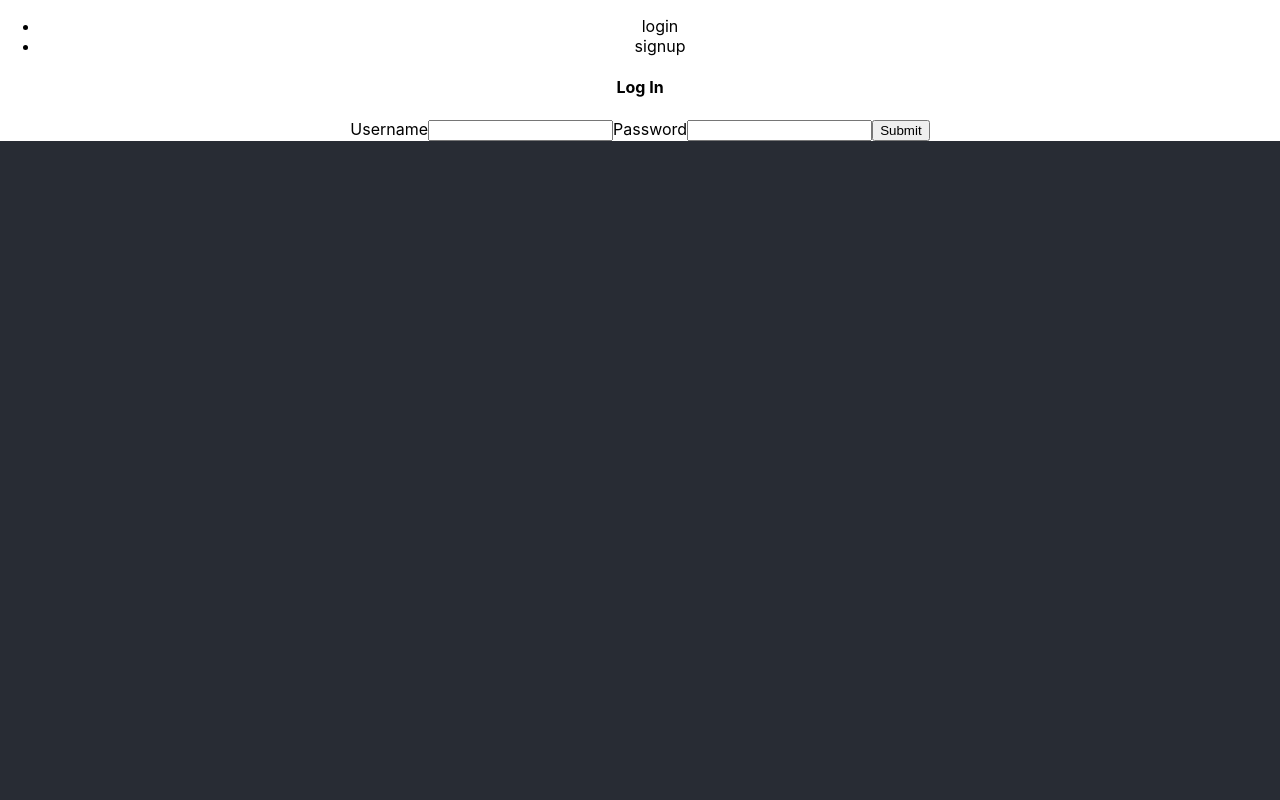
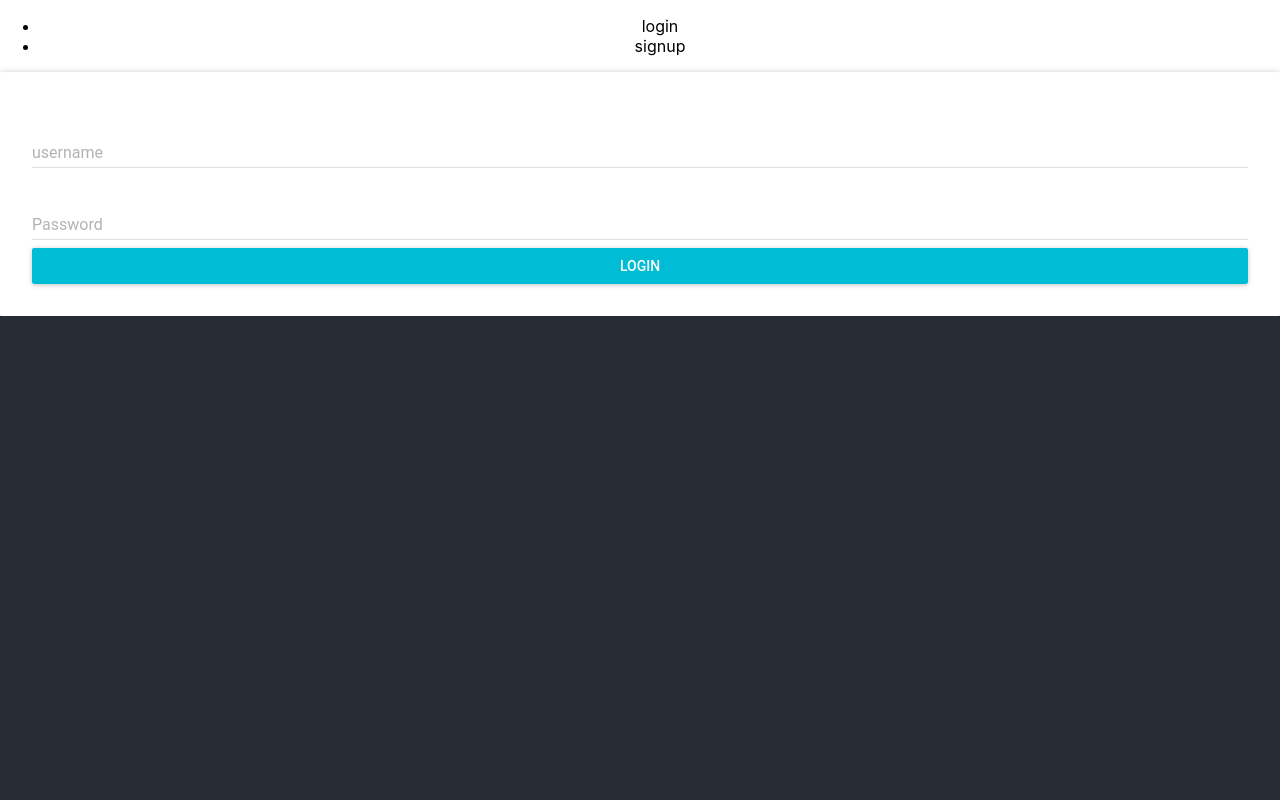
Before and after one commit to abdulazeeznaji/plat-chat, a React (Create React App) app in the folder static/: page / in a window 1280 px wide. Both pictures are taken after a click on the item "login". Shown: the top 800 px of the page. Built offline with nearby package versions, Linux system fonts and the light colour scheme.

Commit message:
Replace regular form with material Ui paper

```diff
--- a/static/src/components/LoginForm.js
+++ b/static/src/components/LoginForm.js
@@ -1,9 +1,14 @@
 import React from 'react';
 import PropTypes from 'prop-types';
+import TextField from 'material-ui/TextField';
+import RaisedButton from 'material-ui/RaisedButton';
+import Paper from 'material-ui/Paper';
+import MuiThemeProvider from 'material-ui/styles/MuiThemeProvider';
+
 
 class LoginForm extends React.Component {
     state = {
-    username: '',
+        email: '',
         password: ''
     };
 
@@ -19,24 +24,28 @@ class LoginForm extends React.Component {
 
     render() {
         return (
-      <form onSubmit={e => this.props.handle_login(e, this.state)}>
-        <h4>Log In</h4>
-        <label htmlFor="username">Username</label>
-        <input
+            <MuiThemeProvider>
+                <Paper zDepth={2} style={{alignText: 'center', padding:'2em'}}>
+                    <TextField
                         type="text"
-          name="username"
-          value={this.state.username}
+                        name="email"
+                        value={this.state.email}
                         onChange={this.handle_change}
-        />
-        <label htmlFor="password">Password</label>
-        <input
+                        floatingLabelText="username" fullWidth={true}/>
+                    <br/>
+                    <TextField
                         type="password"
                         name="password"
                         value={this.state.password}
                         onChange={this.handle_change}
-        />
-        <input type="submit" />
-      </form>
+                        floatingLabelText="Password" fullWidth={true} />
+                    <br/>
+                    <div>
+                        <RaisedButton primary={true} style={{marginLeft: 'auto',marginRight: 'auto', display: 'block'}} label="Login" onClick={e => this.props.handle_login(e, this.state)}/>
+                    </div>
+                </Paper>
+            </MuiThemeProvider>
+
         );
     }
 }
```
Lines whose indentation alone changed are shown as unchanged.
